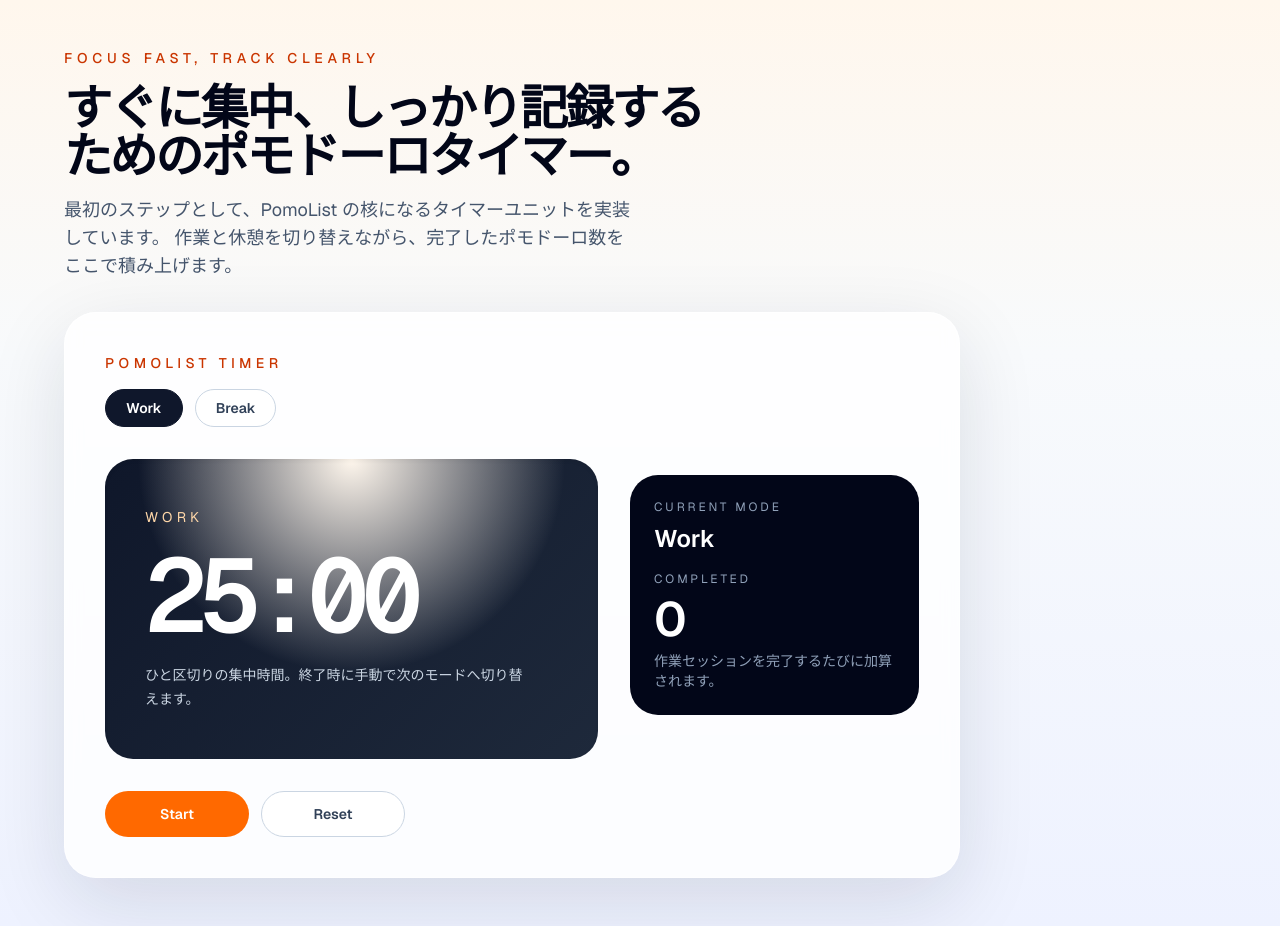
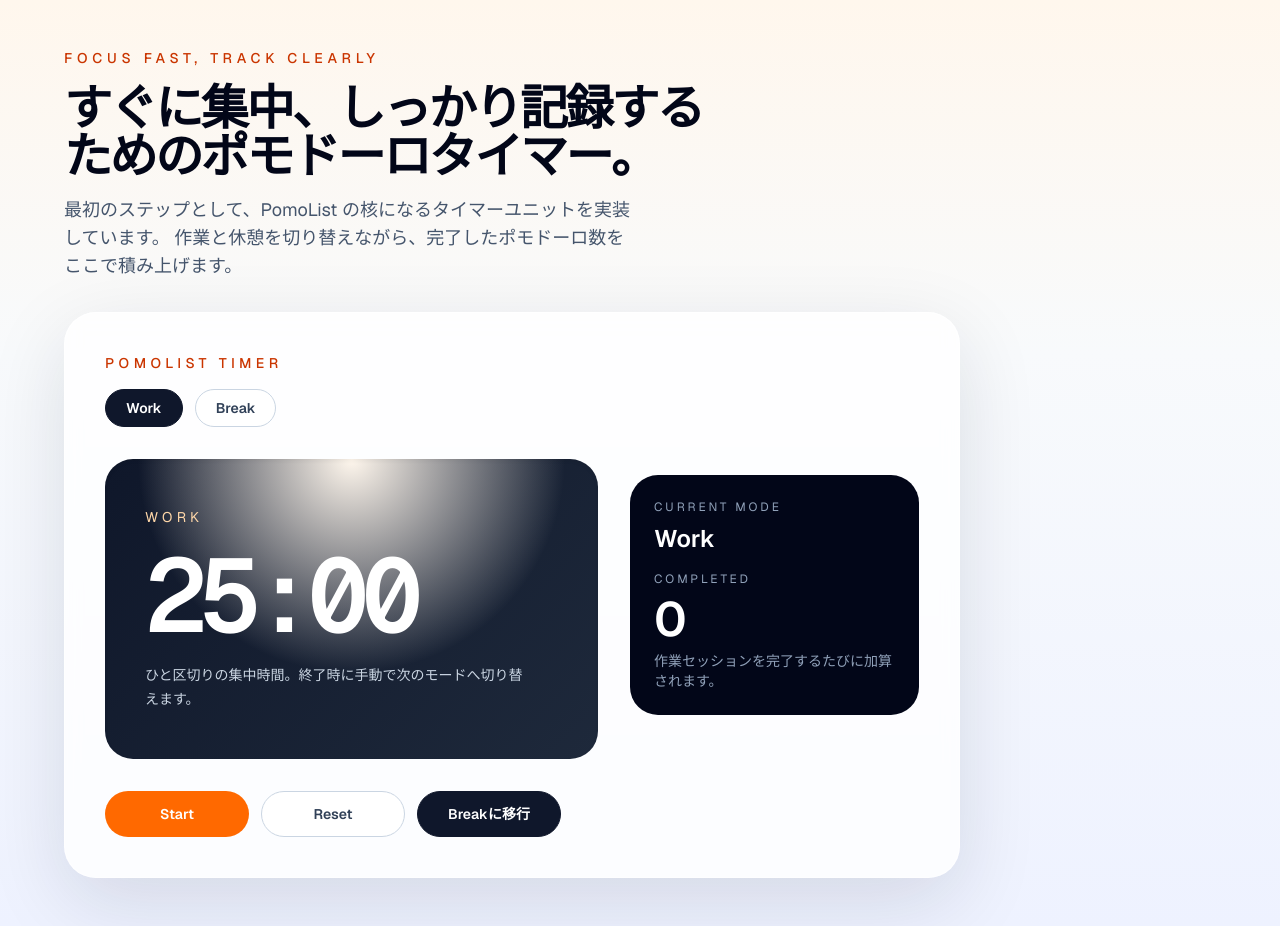
Before and after one commit to arakink/pomo-list, a Next.js app: page / in a window 1280 px wide. Built offline with nearby package versions, Linux system fonts and the light colour scheme.

Commit message:
feat: タイマーのモード切替ボタンを追加し、次のモードを取得するロジックを実装

```diff
--- a/components/timer-panel.tsx
+++ b/components/timer-panel.tsx
@@ -21,6 +21,10 @@ function getDurationByMode(mode: TimerMode) {
   return mode === "work" ? WORK_DURATION_SECONDS : BREAK_DURATION_SECONDS;
 }
 
+function getNextMode(mode: TimerMode): TimerMode {
+  return mode === "work" ? "break" : "work";
+}
+
 function formatTime(totalSeconds: number) {
   const minutes = Math.floor(totalSeconds / 60)
     .toString()
@@ -35,6 +39,7 @@ export function TimerPanel() {
   const [secondsLeft, setSecondsLeft] = useState(WORK_DURATION_SECONDS);
   const [isRunning, setIsRunning] = useState(false);
   const [completedPomodoros, setCompletedPomodoros] = useState(0);
+  const nextMode = getNextMode(mode);
 
   useEffect(() => {
     if (!isRunning) {
@@ -129,6 +134,13 @@ export function TimerPanel() {
             >
               Reset
             </button>
+            <button
+              type="button"
+              onClick={() => handleModeChange(nextMode)}
+              className="min-w-36 rounded-full border border-slate-900 bg-slate-900 px-6 py-3 text-sm font-semibold text-white transition hover:bg-slate-800"
+            >
+              {mode === "work" ? "Breakに移行" : "Workに移行"}
+            </button>
           </div>
         </div>
 
```
